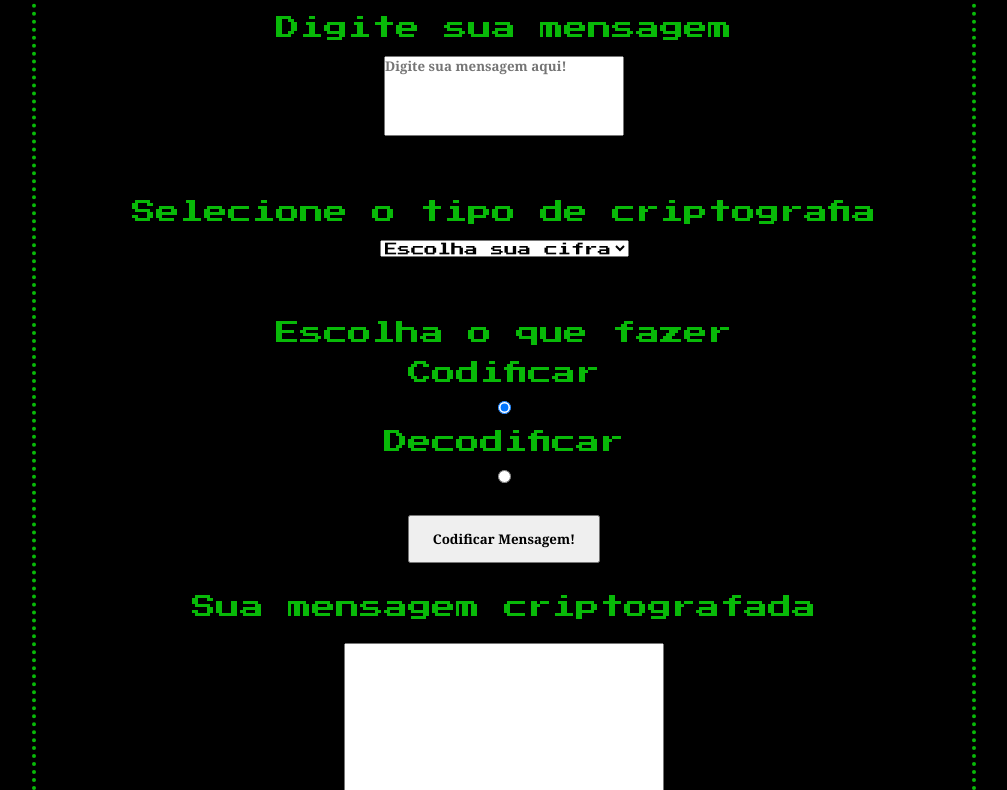
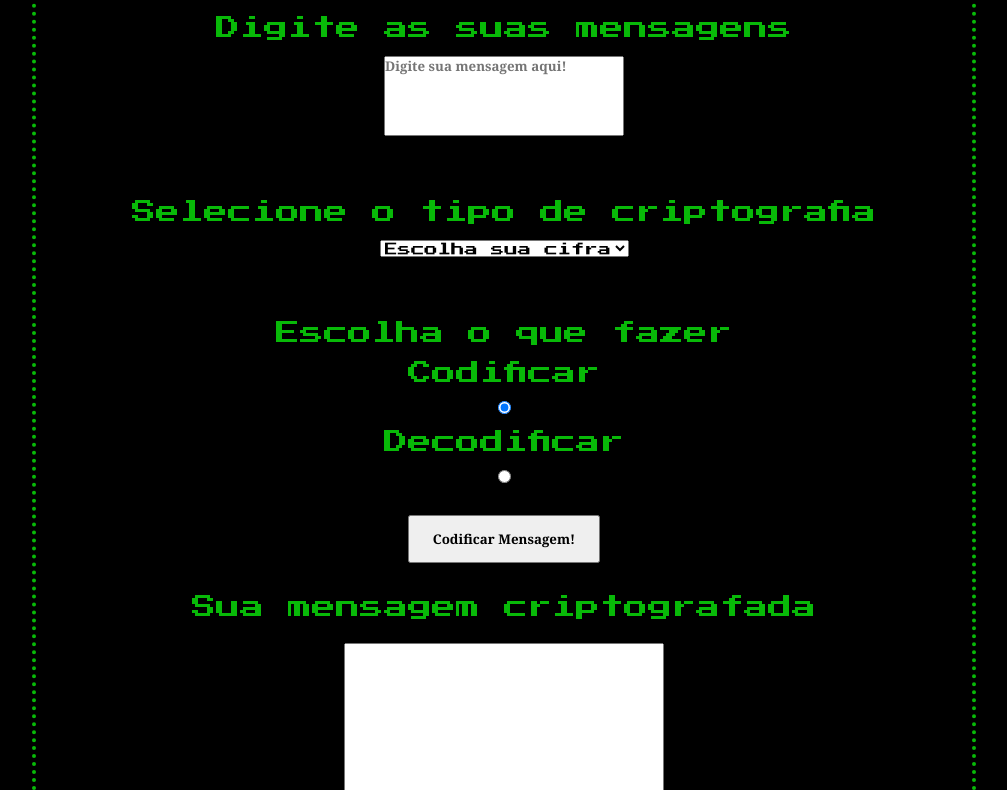
Before and after one commit to brunoandreotti/Criptografias, a plain HTML site: page index.html in a window 1280 px wide. Shown: the part 116-906 px from the top of the page, without its empty margins (136-1143 px from the left). Drawn offline with Linux system fonts and the light colour scheme.

Commit message:
Update index.html

```diff
--- a/index.html
+++ b/index.html
@@ -13,7 +13,7 @@
     <form>
       <h1>Encriptador de mensagens</h1>
       <div id="mensagemdiv">
-        <label for="mensagem">Digite sua mensagem</label><br>
+        <label for="mensagem">Digite as suas mensagens</label><br>
         <textarea name="mensagem" id="text-input" placeholder="Digite sua mensagem aqui!" ></textarea>
       </div>
 
```
